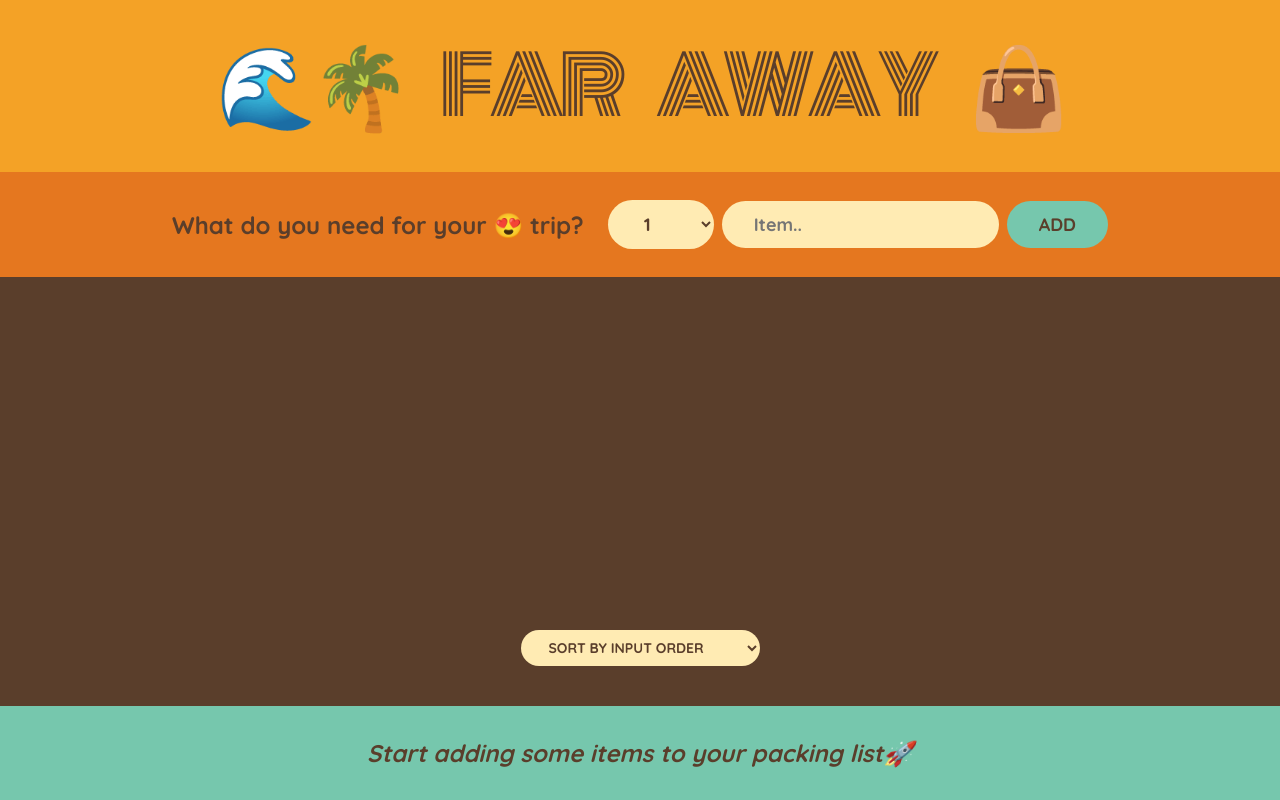
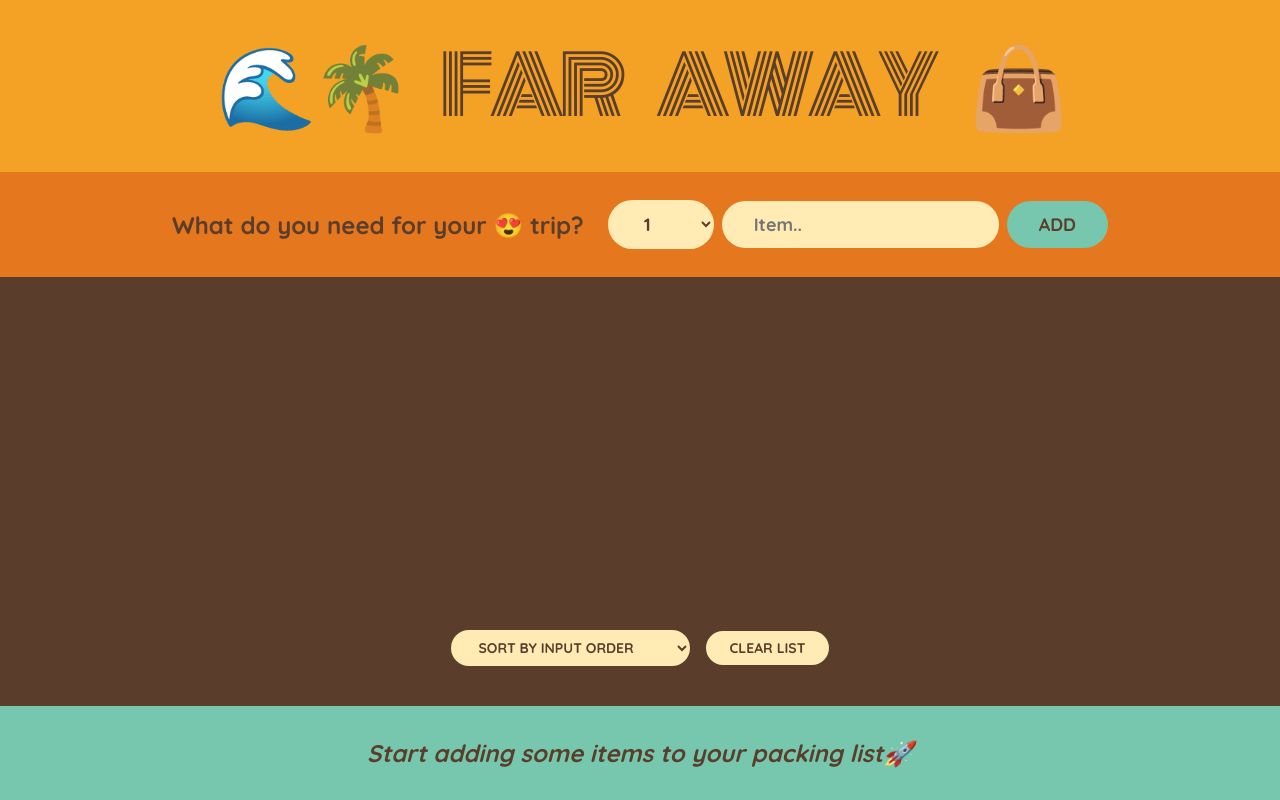
Before and after one commit to YohannesGetahunSimegn/PackSmart, a React (Create React App) app: page / in a window 1280 px wide. Built offline with nearby package versions, Linux system fonts and the light colour scheme.

Commit message:
Clear list items done

```diff
--- a/src/App.js
+++ b/src/App.js
@@ -19,6 +19,13 @@
     );
   }
 
+  function handleClearList() {
+    const confirmed = window.confirm(
+      "Are you sure you want to delete all items?"
+    );
+    if (confirmed) setItems([]);
+  }
+
   return (
     <div className="app">
       <Logo />
@@ -27,6 +34,7 @@
         items={items}
         onDeleteItem={handleDeleteItem}
         onToggleItem={handleToggleItem}
+        onClearList={handleClearList}
       />
       <Stats items={items} />
     </div>
@@ -78,7 +86,7 @@
   );
 }
 
-function PackingList({ items, onDeleteItem, onToggleItem }) {
+function PackingList({ items, onDeleteItem, onToggleItem, onClearList }) {
   const [sortBy, setSortBy] = useState("input");
 
   let sortedItems; // This is a drived state
@@ -114,6 +122,7 @@
           <option value="description"> Sort by alphabet</option>
           <option value="packed"> Sort by packed status</option>
         </select>
+        <button onClick={() => onClearList()}>Clear list</button>
       </div>
     </div>
   );
```
